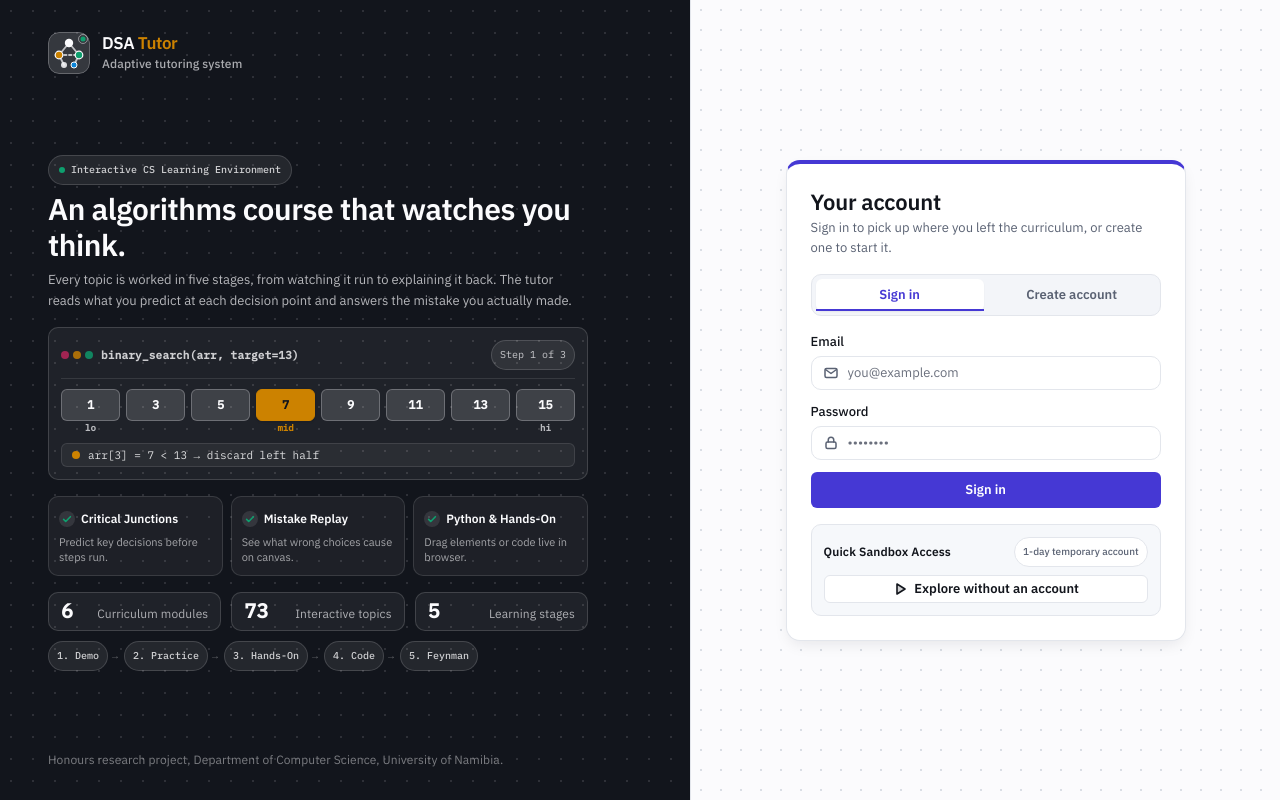
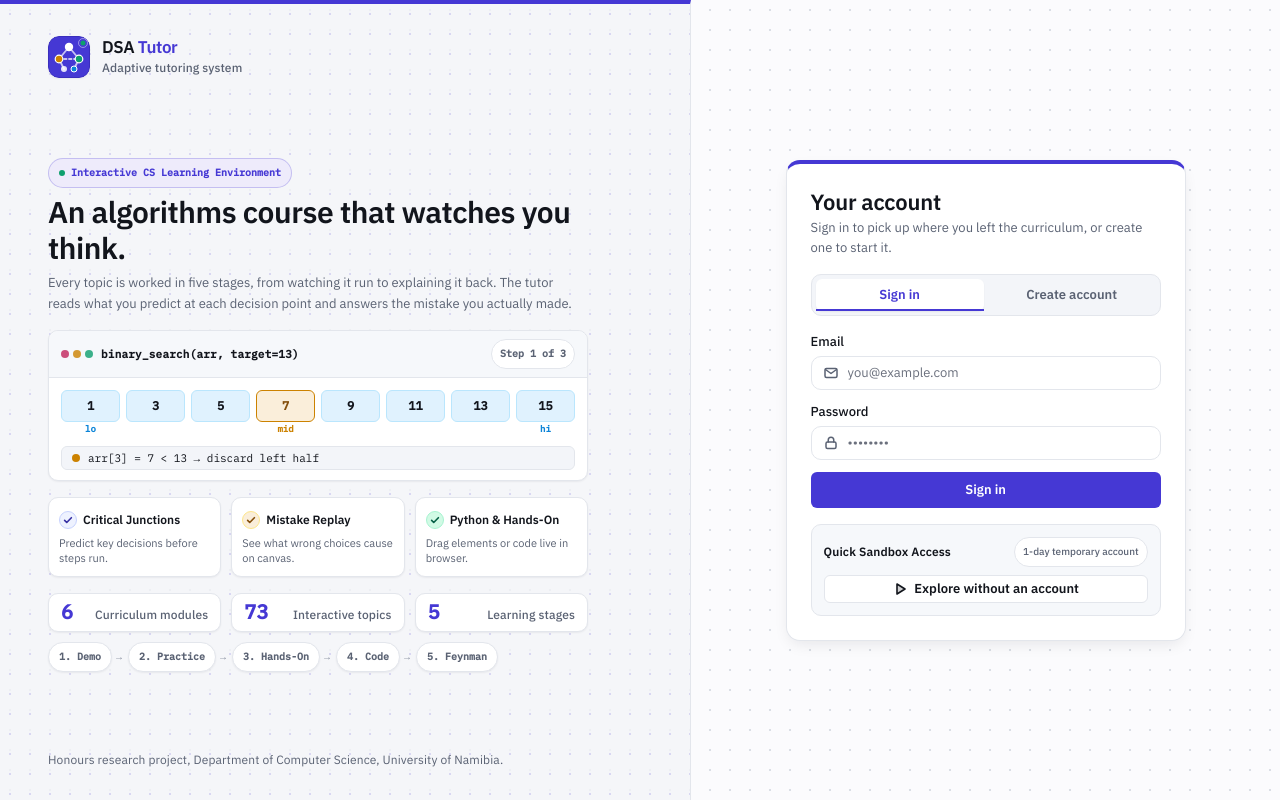
Before and after one commit to tsegale/dsa-tutor, a React (Vite) app in the folder apps/web/: page /auth in a window 1280 px wide. Built offline with nearby package versions, Linux system fonts and the light colour scheme; no server answers.

Commit message:
fix(web): align login showcase panel with app surface and brand theme tokens

```diff
--- a/apps/web/src/components/brand/AuthTrace.tsx
+++ b/apps/web/src/components/brand/AuthTrace.tsx
@@ -61,29 +61,29 @@ export default function AuthTrace() {
 
   return (
     <figure
-      className="flex flex-col gap-2 rounded-md border border-paper/15 bg-paper/[0.06] p-3"
+      className="flex flex-col gap-2.5 overflow-hidden rounded-md border border-rule bg-surface shadow-e1"
       aria-label={`Binary search for ${TARGET}: ${frame.verdict}`}
     >
-      <div className="flex items-center justify-between border-b border-paper/10 pb-2">
+      <div className="flex items-center justify-between border-b border-rule bg-surface-sunk/70 px-3 py-2">
         <div className="flex items-center gap-2">
           <span className="flex items-center gap-1" aria-hidden="true">
             <span className="size-2 rounded-full bg-state-swap opacity-80" />
             <span className="size-2 rounded-full bg-state-compare opacity-80" />
             <span className="size-2 rounded-full bg-state-sorted opacity-80" />
           </span>
-          <figcaption className="font-mono text-[11px] font-semibold tracking-[0.02em] text-paper/80">
+          <figcaption className="font-mono text-[11px] font-semibold tracking-[0.02em] text-ink">
             binary_search(arr, target={TARGET})
           </figcaption>
         </div>
         <span
           aria-hidden="true"
-          className="rounded-full border border-paper/15 bg-paper/[0.08] px-2 py-0.5 font-mono text-[10px] text-paper/75"
+          className="rounded-full border border-rule bg-surface px-2 py-0.5 font-mono text-[10px] font-semibold text-ink-2"
         >
           Step {index + 1} of {FRAMES.length}
         </span>
       </div>
 
-      <div className="flex gap-1.5 pt-0.5" aria-hidden="true">
+      <div className="flex gap-1.5 px-3 pt-0.5" aria-hidden="true">
         {DATA.map((value, position) => {
           const inRange = position >= frame.lo && position <= frame.hi
           const isMid = position === frame.mid
@@ -92,16 +92,33 @@ export default function AuthTrace() {
           return (
             <div key={position} className="flex flex-1 flex-col items-center gap-0.5">
               <div
-                className={[
-                  'flex h-8 w-full items-center justify-center rounded-sm border font-mono text-[12px] font-bold transition-all duration-300',
+                className="flex h-8 w-full items-center justify-center rounded-sm border font-mono text-[12px] font-bold transition-all duration-300"
+                style={
                   isMid && frame.done
-                    ? 'border-state-sorted bg-state-sorted text-state-sorted-ink shadow-sm'
+                    ? {
+                        backgroundColor: 'var(--tone-emerald-bg)',
+                        borderColor: 'var(--state-sorted)',
+                        color: 'var(--tone-emerald-fg)',
+                      }
                     : isMid
-                      ? 'border-state-compare bg-state-compare text-state-compare-ink shadow-sm'
+                      ? {
+                          backgroundColor: 'var(--tone-amber-bg)',
+                          borderColor: 'var(--state-compare)',
+                          color: 'var(--tone-amber-fg)',
+                        }
                       : inRange
-                        ? 'border-paper/25 bg-paper/[0.14] text-paper'
-                        : 'border-paper/5 bg-paper/[0.03] text-paper/25',
-                ].join(' ')}
+                        ? {
+                            backgroundColor: 'var(--tone-sky-bg)',
+                            borderColor: 'var(--tone-sky-border)',
+                            color: 'var(--ink)',
+                          }
+                        : {
+                            backgroundColor: 'var(--surface-sunk)',
+                            borderColor: 'var(--rule)',
+                            color: 'var(--ink-3)',
+                            opacity: 0.55,
+                          }
+                }
               >
                 {value}
               </div>
@@ -113,7 +130,7 @@ export default function AuthTrace() {
                       ? 'text-state-sorted'
                       : 'text-state-compare'
                     : isLo || isHi
-                      ? 'text-paper/70'
+                      ? 'text-state-current'
                       : 'text-transparent',
                 ].join(' ')}
               >
@@ -125,7 +142,7 @@ export default function AuthTrace() {
       </div>
 
       <div
-        className="flex h-6 items-center gap-2 rounded-sm border border-paper/10 bg-paper/[0.05] px-2.5 font-mono text-[11px] text-paper/85"
+        className="mx-3 mb-2.5 flex h-6 items-center gap-2 rounded-sm border border-rule bg-surface-sunk px-2.5 font-mono text-[11px] text-ink"
         aria-hidden="true"
       >
         <span
--- a/apps/web/src/pages/AuthPage.tsx
+++ b/apps/web/src/pages/AuthPage.tsx
@@ -13,7 +13,7 @@ import { MODULES } from '@/config/curriculum'
  *
  * The left half is the argument that this is a working engine: a binary
  * search actually running, and the curriculum stated in figures. The right
- * half is the form.
+ * half is the form. Both sides follow the active light/dark theme tokens.
  */
 
 const TOPIC_COUNT = MODULES.reduce((total, module) => total + module.topics.length, 0)
@@ -30,14 +30,23 @@ const PILLARS = [
   {
     title: 'Critical Junctions',
     desc: 'Predict key decisions before steps run.',
+    bg: 'var(--tone-indigo-bg)',
+    fg: 'var(--tone-indigo-fg)',
+    border: 'var(--tone-indigo-border)',
   },
   {
     title: 'Mistake Replay',
     desc: 'See what wrong choices cause on canvas.',
+    bg: 'var(--tone-amber-bg)',
+    fg: 'var(--tone-amber-fg)',
+    border: 'var(--tone-amber-border)',
   },
   {
     title: 'Python & Hands-On',
     desc: 'Drag elements or code live in browser.',
+    bg: 'var(--tone-emerald-bg)',
+    fg: 'var(--tone-emerald-fg)',
+    border: 'var(--tone-emerald-border)',
   },
 ] as const
 
@@ -76,7 +85,7 @@ function UserIcon() {
 
 function SparkCheckIcon() {
   return (
-    <svg viewBox="0 0 16 16" className="size-3 shrink-0 text-state-sorted" fill="none" stroke="currentColor" strokeWidth="2.2" aria-hidden="true">
+    <svg viewBox="0 0 16 16" className="size-3 shrink-0" fill="none" stroke="currentColor" strokeWidth="2.2" aria-hidden="true">
       <path d="m3.5 8.5 2.8 2.8 6.2-6.3" strokeLinecap="round" strokeLinejoin="round" />
     </svg>
   )
@@ -328,26 +337,26 @@ function TryDemo() {
 
 export default function AuthPage() {
   return (
-    <div className="flex min-h-screen w-full flex-col lg:h-screen lg:flex-row lg:overflow-hidden">
-      {/* Left showcase panel */}
+    <div className="flex min-h-screen w-full flex-col bg-dot-grid lg:h-screen lg:flex-row lg:overflow-hidden">
+      {/* Left showcase panel: uses the app's own surface/brand tokens so both halves share one cohesive theme */}
       <section
-        className="hidden flex-col justify-between border-r border-rule bg-ink px-8 py-6 lg:flex lg:w-[54%] xl:px-12 xl:py-8"
+        className="hidden flex-col justify-between border-t-4 border-r border-rule border-t-brand bg-surface-sunk/75 px-8 py-6 lg:flex lg:w-[54%] xl:px-12 xl:py-8"
         style={{
           backgroundImage:
-            'radial-gradient(color-mix(in srgb, var(--paper) 12%, transparent) 1px, transparent 1px)',
-          backgroundSize: '22px 22px',
+            'radial-gradient(color-mix(in srgb, var(--brand) 16%, transparent) 1px, transparent 1px)',
+          backgroundSize: '20px 20px',
         }}
       >
-        <DSATutorLogo variant="inverted" showTagline />
+        <DSATutorLogo variant="dark" showTagline />
 
         <div className="my-auto flex max-w-[540px] flex-col gap-4 py-2">
           <div className="flex flex-col gap-1.5">
-            <span className="inline-flex w-fit items-center gap-1.5 rounded-full border border-paper/15 bg-paper/[0.08] px-2.5 py-0.5 font-mono text-[10px] font-medium text-paper/80">
+            <span className="inline-flex w-fit items-center gap-1.5 rounded-full border border-brand/25 bg-brand-soft px-2.5 py-0.5 font-mono text-[10px] font-semibold text-brand">
               <span className="size-1.5 rounded-full bg-state-sorted" />
               Interactive CS Learning Environment
             </span>
-            <h1 className="text-h1 text-paper">An algorithms course that watches you think.</h1>
-            <p className="text-small leading-relaxed text-paper/70">
+            <h1 className="text-h1 text-ink">An algorithms course that watches you think.</h1>
+            <p className="text-small leading-relaxed text-ink-2">
               Every topic is worked in five stages, from watching it run to explaining it back.
               The tutor reads what you predict at each decision point and answers the mistake you
               actually made.
@@ -357,19 +366,26 @@ export default function AuthPage() {
           <AuthTrace />
 
           {/* 3 Compact Feature Tiles */}
-          <ul className="grid grid-cols-3 gap-2">
+          <ul className="grid grid-cols-3 gap-2.5">
             {PILLARS.map((pillar) => (
               <li
                 key={pillar.title}
-                className="flex flex-col gap-1 rounded-md border border-paper/12 bg-paper/[0.05] p-2.5"
+                className="flex flex-col gap-1 rounded-md border border-rule bg-surface p-2.5 shadow-e1"
               >
                 <div className="flex items-center gap-1.5">
-                  <span className="flex size-4 shrink-0 items-center justify-center rounded-full bg-paper/10">
+                  <span
+                    className="flex size-4.5 shrink-0 items-center justify-center rounded-full border"
+                    style={{
+                      backgroundColor: pillar.bg,
+                      color: pillar.fg,
+                      borderColor: pillar.border,
+                    }}
+                  >
                     <SparkCheckIcon />
                   </span>
-                  <p className="truncate text-[12px] font-semibold text-paper">{pillar.title}</p>
+                  <p className="truncate text-[12px] font-semibold text-ink">{pillar.title}</p>
                 </div>
-                <p className="text-[11px] leading-snug text-paper/60">{pillar.desc}</p>
+                <p className="text-[11px] leading-snug text-ink-2">{pillar.desc}</p>
               </li>
             ))}
           </ul>
@@ -379,21 +395,21 @@ export default function AuthPage() {
               {FIGURES.map((figure) => (
                 <div
                   key={figure.label}
-                  className="flex items-baseline justify-between gap-2 rounded-md border border-paper/15 bg-paper/[0.06] px-3 py-2"
+                  className="flex items-baseline justify-between gap-2 rounded-md border border-rule bg-surface px-3 py-2 shadow-e1"
                 >
-                  <dd className="font-mono text-[20px] leading-none font-bold text-paper">{figure.value}</dd>
-                  <dt className="truncate text-micro font-normal text-paper/65">{figure.label}</dt>
+                  <dd className="font-mono text-[20px] leading-none font-bold text-brand">{figure.value}</dd>
+                  <dt className="truncate text-micro font-medium text-ink-2">{figure.label}</dt>
                 </div>
               ))}
             </dl>
             <div className="flex flex-wrap items-center gap-1.5" aria-label="Five learning stages">
               {STAGES.map((stage, i) => (
                 <span key={stage} className="inline-flex items-center gap-1">
-                  <span className="rounded-full border border-paper/15 bg-paper/[0.08] px-2 py-0.5 font-mono text-[10px] font-medium text-paper/80">
+                  <span className="rounded-full border border-rule bg-surface px-2.5 py-0.5 font-mono text-[10px] font-semibold text-ink-2 shadow-e1">
                     {i + 1}. {stage}
                   </span>
                   {i < STAGES.length - 1 && (
-                    <span className="font-mono text-[10px] text-paper/35" aria-hidden="true">
+                    <span className="font-mono text-[10px] text-ink-3" aria-hidden="true">
                       →
                     </span>
                   )}
@@ -403,13 +419,13 @@ export default function AuthPage() {
           </div>
         </div>
 
-        <p className="text-micro font-normal text-paper/45">
+        <p className="text-micro font-normal text-ink-2">
           Honours research project, Department of Computer Science, University of Namibia.
         </p>
       </section>
 
       {/* Right form panel */}
-      <main className="flex flex-1 items-center justify-center bg-dot-grid px-6 py-4 sm:px-10">
+      <main className="flex flex-1 items-center justify-center px-6 py-4 sm:px-10">
         <div className="flex w-full max-w-[400px] flex-col gap-4 rounded-lg border border-t-4 border-rule border-t-brand bg-surface p-6 shadow-e2">
           <div className="flex flex-col items-center gap-2 lg:hidden">
             <DSATutorLogo showTagline />
```
